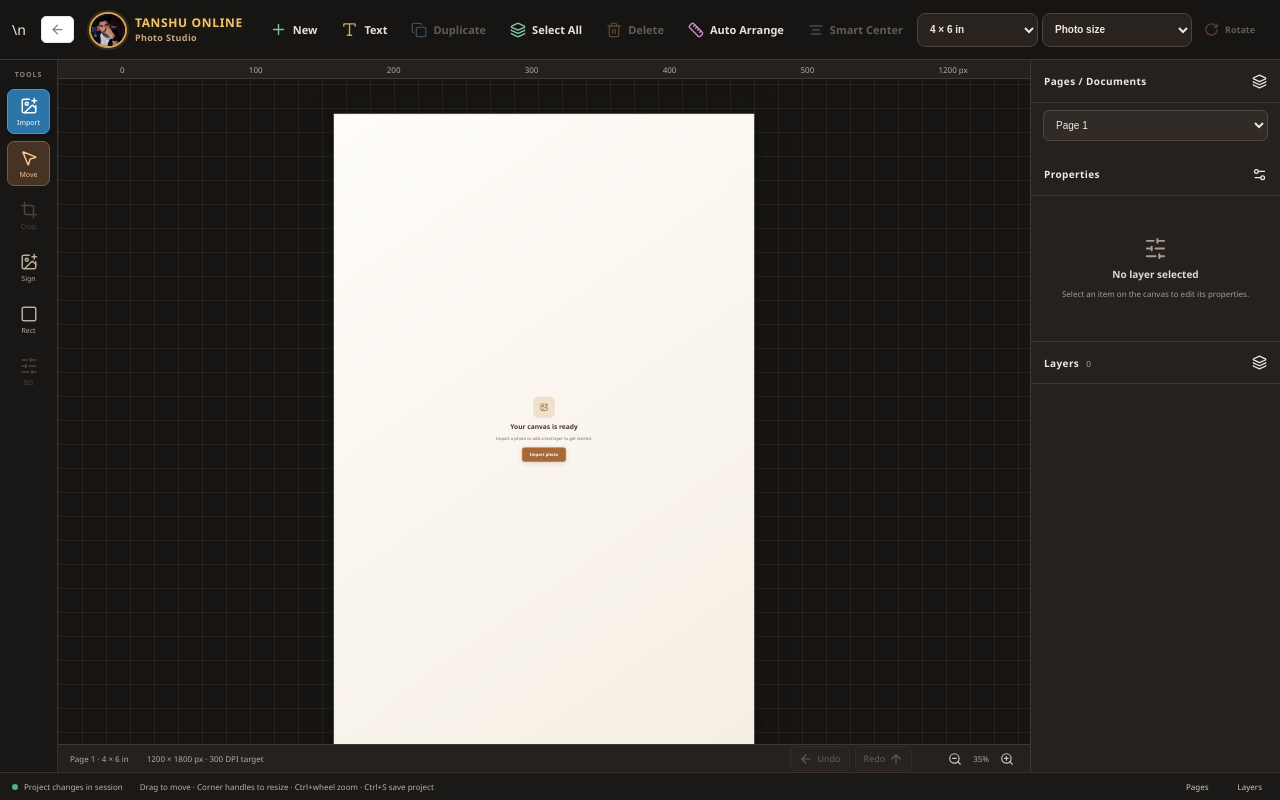
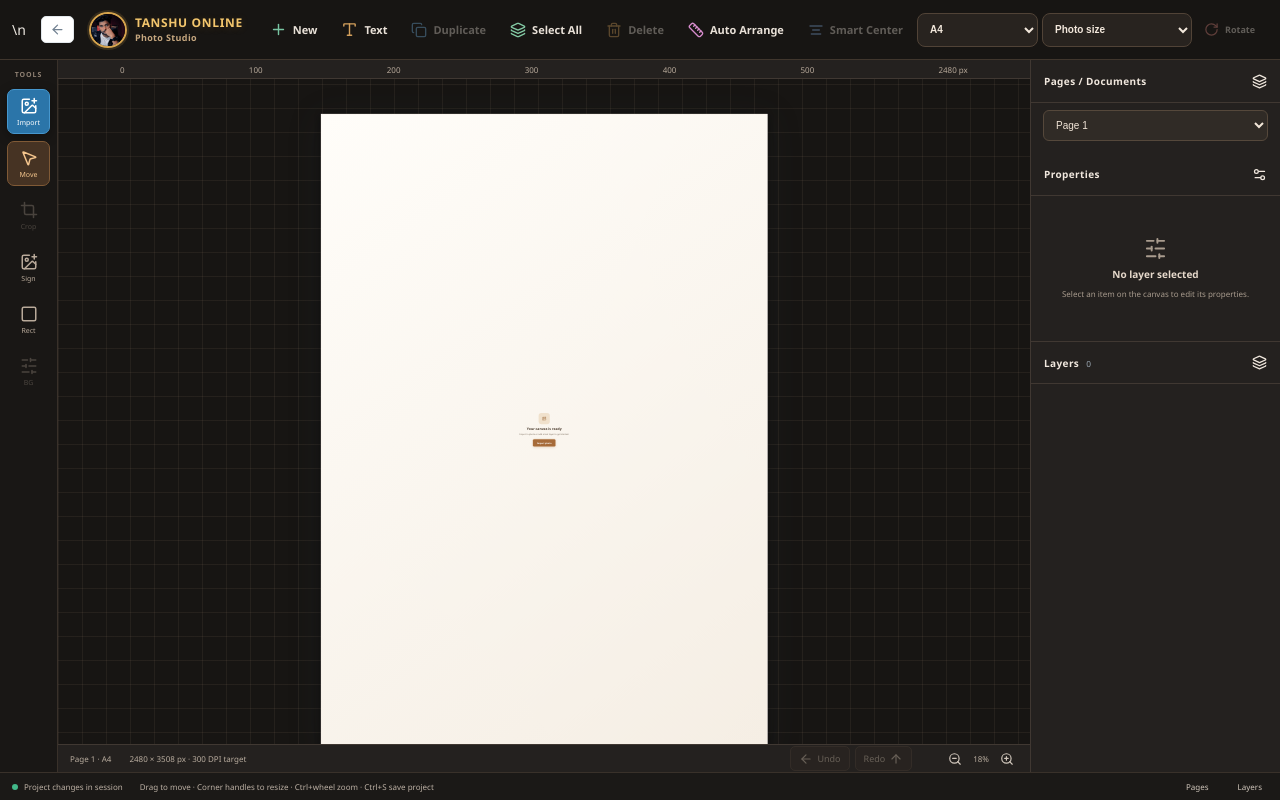
Before and after one commit to tanshuonline-cell/tanshu-one-desktop, a React (Vite) app: page / in a window 1280 px wide. Both pictures are taken after a click on the button 448 px from the left and 568 px from the top of the page. Built offline with nearby package versions, Linux system fonts and the light colour scheme.

Commit message:
Start new photo documents on a fit-to-workspace A4 sheet

```diff
--- a/src/PhotoStudio.tsx
+++ b/src/PhotoStudio.tsx
@@ -9,7 +9,7 @@ type StudioPage = { id:number; name:string; size:string; width:number; height:nu
 type Project = { format:"TANSHU-ONE-PHOTO-PROJECT"; version:1; pages:StudioPage[] };
 const presets:Record<string,{width:number;height:number}> = { "Single Photo":{width:413,height:531}, "3.5 × 5 in":{width:1050,height:1500}, "4 × 6 in":{width:1200,height:1800}, "5 × 7 in":{width:1500,height:2100}, "6 × 8 in":{width:1800,height:2400}, "8 × 10 in":{width:2400,height:3000}, "A6":{width:1240,height:1748}, "A5":{width:1748,height:2480}, "A4":{width:2480,height:3508}, "A3":{width:3508,height:4961}, "Letter":{width:2550,height:3300}, "Legal":{width:2550,height:4200}, "A4 Landscape":{width:3508,height:2480}, "A3 Landscape":{width:4961,height:3508}, "Letter Landscape":{width:3300,height:2550}, "Legal Landscape":{width:4200,height:2550} };
 const uid=()=>globalThis.crypto?.randomUUID?.() ?? `${Date.now()}-${Math.random().toString(36).slice(2)}`;
-const makePage=(id:number):StudioPage=>({id,name:`Page ${id}`,size:"4 × 6 in",...presets["4 × 6 in"],layers:[]});
+const makePage=(id:number):StudioPage=>({id,name:`Page ${id}`,size:"A4",...presets.A4,layers:[]});
 const readFile=(file:File)=>new Promise<string>((resolve,reject)=>{const r=new FileReader();r.onload=()=>resolve(String(r.result));r.onerror=reject;r.readAsDataURL(file);});
 const getImageSize=(src:string)=>new Promise<{width:number;height:number}>((resolve,reject)=>{const image=new Image();image.onload=()=>resolve({width:image.naturalWidth,height:image.naturalHeight});image.onerror=reject;image.src=src;});
 const openAutoDraftDb=()=>new Promise<IDBDatabase>((resolve,reject)=>{const request=indexedDB.open("tanshu-online-auto-passport-photo-maker",1);request.onupgradeneeded=()=>{if(!request.result.objectStoreNames.contains("drafts"))request.result.createObjectStore("drafts");};request.onsuccess=()=>resolve(request.result);request.onerror=()=>reject(request.error);});
@@ -17,7 +17,7 @@ const saveAutoDraft=async(pages:StudioPage[])=>{const db=await openAutoDraftDb()
 const loadAutoDraft=async()=>{const db=await openAutoDraftDb();const pages=await new Promise<StudioPage[]|undefined>((resolve,reject)=>{const request=db.transaction("drafts","readonly").objectStore("drafts").get("current");request.onsuccess=()=>resolve(request.result as StudioPage[]|undefined);request.onerror=()=>reject(request.error);});db.close();return pages;};
 
 export default function PhotoStudio({onBack}:{onBack:()=>void}) {
- const [pages,setPages]=useState<StudioPage[]>([makePage(1)]),[pageId,setPageId]=useState(1),[draftReady,setDraftReady]=useState(false),[selectedId,setSelectedId]=useState<string|null>(null),[selectedIds,setSelectedIds]=useState<string[]>([]),[tool,setTool]=useState<"select"|"crop">("select"),[zoom,setZoom]=useState(35),[showLayers,setShowLayers]=useState(true),[showTools,setShowTools]=useState(false),[importAsSignature,setImportAsSignature]=useState(false);
+ const [pages,setPages]=useState<StudioPage[]>([makePage(1)]),[pageId,setPageId]=useState(1),[draftReady,setDraftReady]=useState(false),[selectedId,setSelectedId]=useState<string|null>(null),[selectedIds,setSelectedIds]=useState<string[]>([]),[tool,setTool]=useState<"select"|"crop">("select"),[zoom,setZoom]=useState(18),[showLayers,setShowLayers]=useState(true),[showTools,setShowTools]=useState(false),[importAsSignature,setImportAsSignature]=useState(false);
  const [history,setHistory]=useState<StudioPage[][]>([]),[future,setFuture]=useState<StudioPage[][]>([]),[cropDraft,setCropDraft]=useState<{x:number;y:number;w:number;h:number}|null>(null),[cropAspect,setCropAspect]=useState("Free"),[lockRatio,setLockRatio]=useState(true),[copyCount,setCopyCount]=useState(8),[horizontalGap,setHorizontalGap]=useState(2),[verticalGap,setVerticalGap]=useState(2),[safeMargin,setSafeMargin]=useState(3),[printOpen,setPrintOpen]=useState(false),[saveOpen,setSaveOpen]=useState(false),[saveFormat,setSaveFormat]=useState("JPG"),[saveQuality,setSaveQuality]=useState("High"),[targetKB,setTargetKB]=useState(20),[printDpi,setPrintDpi]=useState(300),[printPaper,setPrintPaper]=useState("Current page"),[printMargin,setPrintMargin]=useState(3),[printOrientation,setPrintOrientation]=useState("Portrait"),[previewUrl,setPreviewUrl]=useState(""),[customWidthMm,setCustomWidthMm]=useState(210),[customHeightMm,setCustomHeightMm]=useState(297),[customPhotoWidthMm,setCustomPhotoWidthMm]=useState(35),[customPhotoHeightMm,setCustomPhotoHeightMm]=useState(45),[orientation,setOrientation]=useState("None");
  const fileRef=useRef<HTMLInputElement>(null),signatureRef=useRef<HTMLInputElement>(null),projectRef=useRef<HTMLInputElement>(null),dragRef=useRef<{id:string;startX:number;startY:number;ox:number;oy:number;ow:number;oh:number;mode:"move"|"resize";handle?:string}|null>(null),cropStartRef=useRef<{mode:"create"|"move"|"resize";startX:number;startY:number;initial:{x:number;y:number;w:number;h:number};handle?:string}|null>(null);
  const page=pages.find(p=>p.id===pageId)??pages[0],selected=page.layers.find(l=>l.id===selectedId)??null,scale=useMemo(()=>zoom/100,[zoom]);
```
